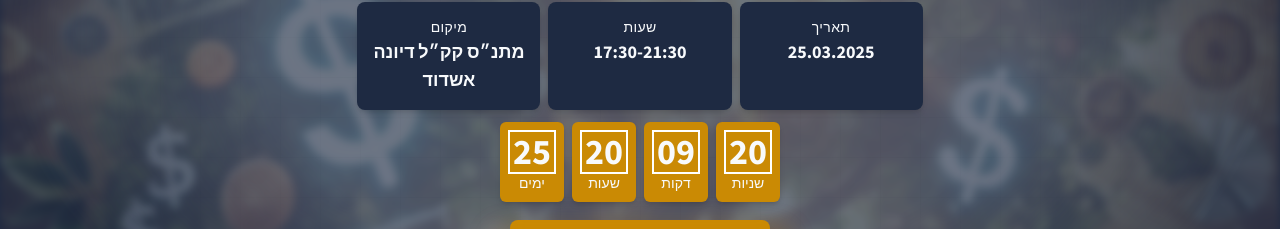
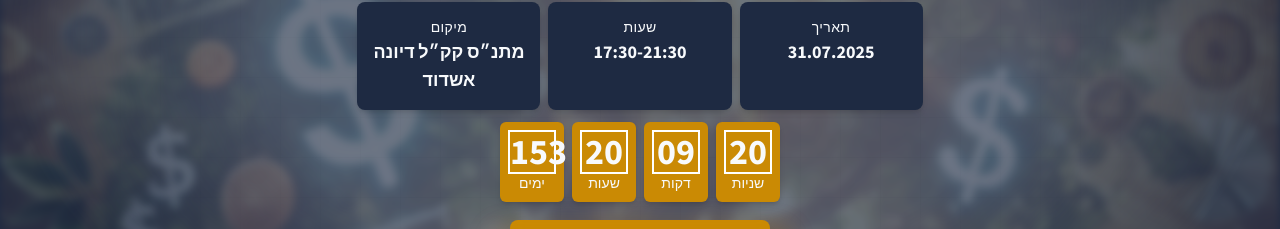
Before and after one commit to Bar856/viro-landing, a Next.js app: page / in a window 1280 px wide. Shown: the part 363-592 px from the top of the page. Built offline with nearby package versions, Linux system fonts and the light colour scheme.

Commit message:
date update

```diff
--- a/src/components/Countdown.tsx
+++ b/src/components/Countdown.tsx
@@ -13,7 +13,7 @@ interface CountdownProps {
 }
 
 const Countdown: React.FC<CountdownProps> = ({
-  targetDate = new Date("2025-03-25T17:30:00"),
+  targetDate = new Date("2025-07-31T17:30:00"),
 }) => {
   // ✅ Memoize the function so it doesn’t recreate on every render
   const calculateTimeLeft = useCallback((): TimeLeft => {
--- a/src/data/hero.ts
+++ b/src/data/hero.ts
@@ -2,7 +2,7 @@ export const heroDetails = {
     heading: 'מחוב לחופש',
     secondHeading: 'הכנס הכלכלי הגדול',
     subheading: 'בואו ללמוד איך לעבור ממינוס וחרדה כלכלית לחיים משוחררים ויציבים פיננסית',
-    eventDate: '25.03.2025',
+    eventDate: '31.07.2025',
     eventTime: '17:30-21:30',
     location: 'מתנ״ס קק״ל דיונה',
     location2: 'אשדוד',
```
